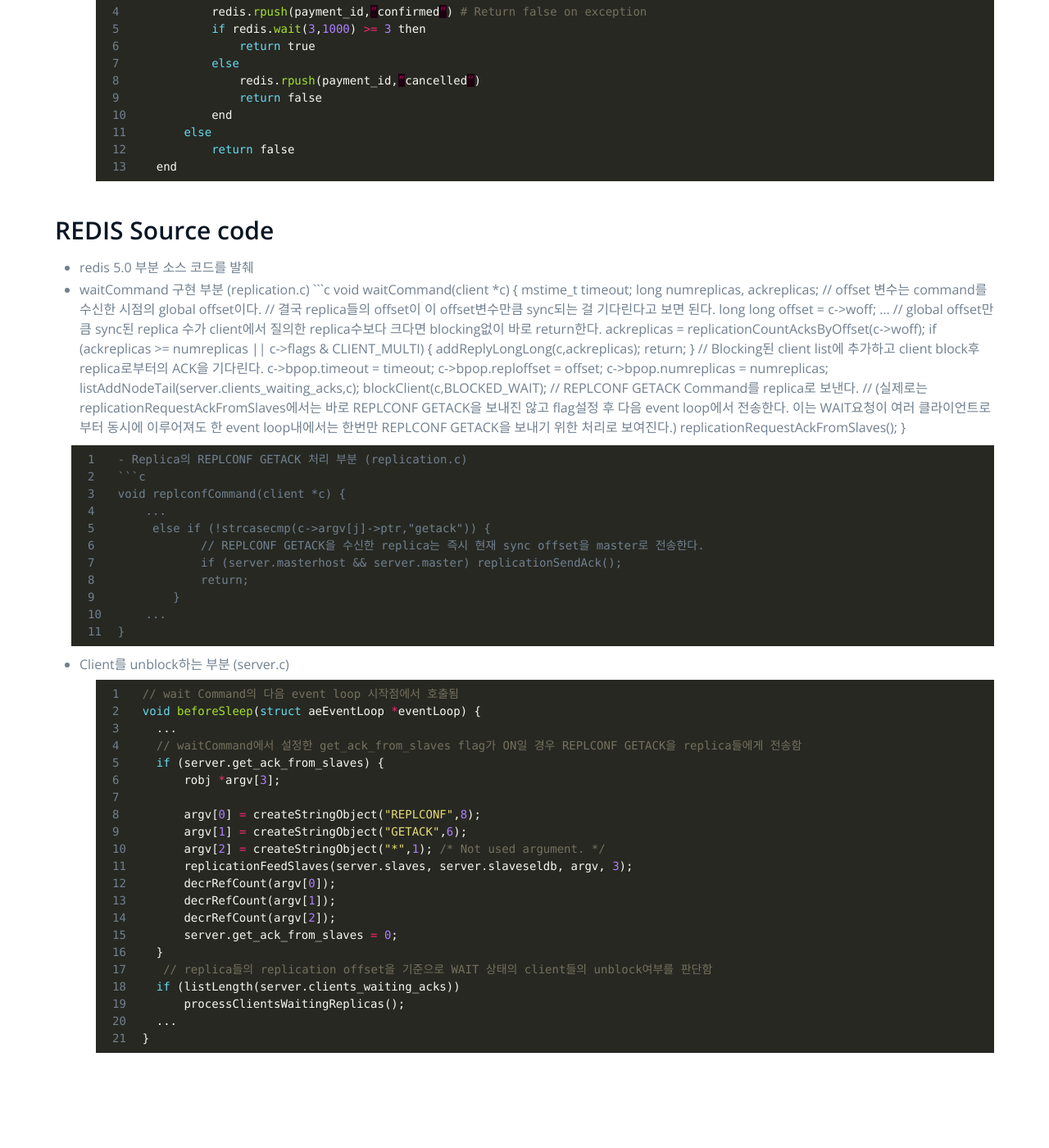
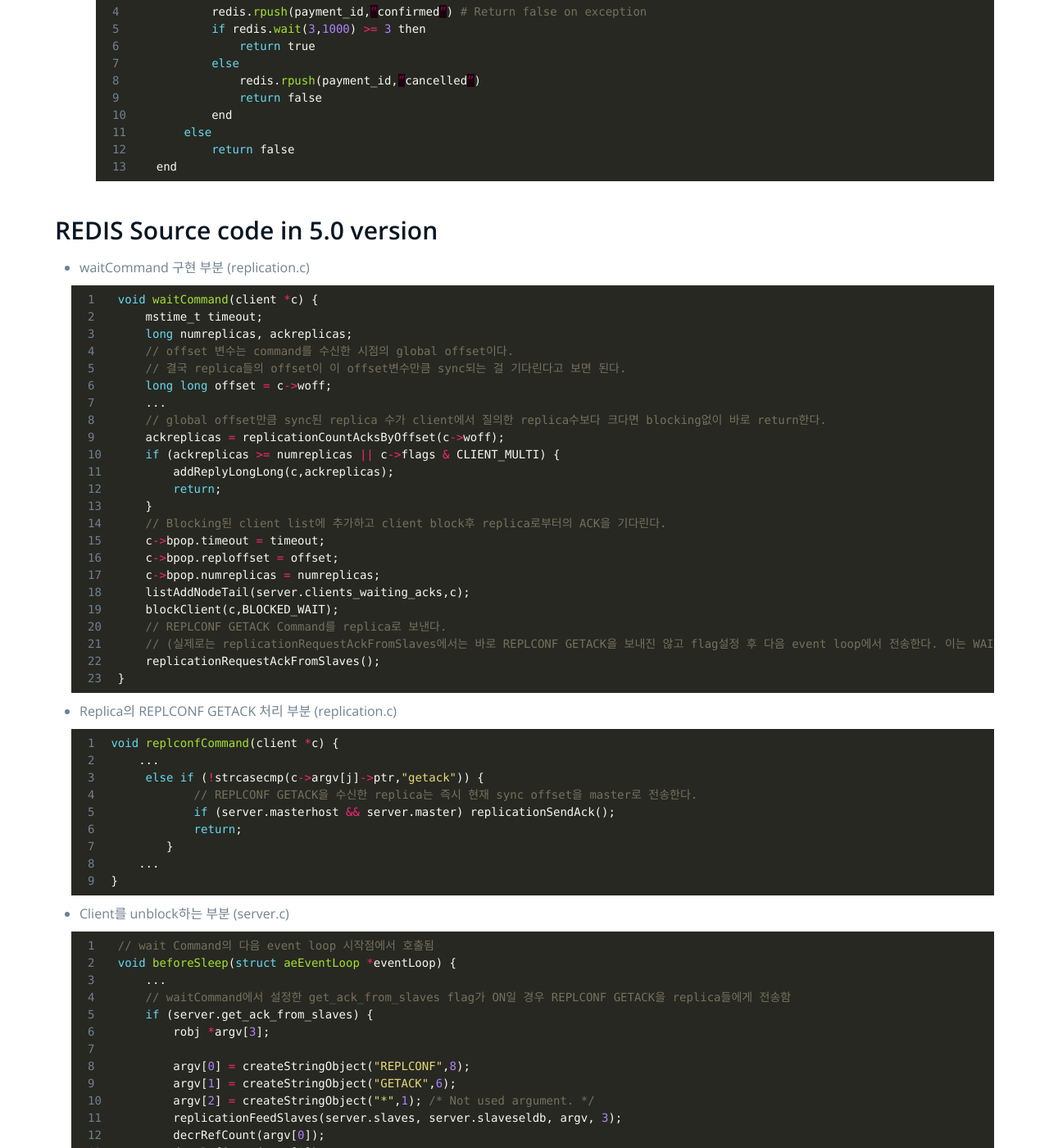
Before and after one commit to mnms/www, a Jekyll site: the page built from _posts/2020-09-09-redis-WAIT-command.md, in a window 1280 px wide and 1400 px high, scrolled down 1483 px. Shown: the whole window at 82% size. Built offline with Jekyll 4.4.1, drawn with Linux system fonts in a browser that asks for light colours.

Commit message:
Fix a broken code block.

````diff
--- a/_posts/2020-09-09-redis-WAIT-command.md
+++ b/_posts/2020-09-09-redis-WAIT-command.md
@@ -54,10 +54,10 @@
     end
 ```
 
-## REDIS Source code
-- redis 5.0 부분 소스 코드를 발췌
+## REDIS Source code in 5.0 version
 - waitCommand 구현 부분 (replication.c)
-```c
+
+```cpp
 void waitCommand(client *c) {
     mstime_t timeout;
     long numreplicas, ackreplicas;
@@ -81,10 +81,11 @@
     // (실제로는 replicationRequestAckFromSlaves에서는 바로 REPLCONF GETACK을 보내진 않고 flag설정 후 다음 event loop에서 전송한다. 이는 WAIT요청이 여러 클라이언트로 부터 동시에 이루어져도 한 event loop내에서는 한번만 REPLCONF GETACK을 보내기 위한 처리로 보여진다.)
     replicationRequestAckFromSlaves();
 }
+```
 
-```
 - Replica의 REPLCONF GETACK 처리 부분 (replication.c)
-```c
+
+```cpp
 void replconfCommand(client *c) {
     ...
      else if (!strcasecmp(c->argv[j]->ptr,"getack")) {
@@ -95,8 +96,10 @@
     ...
 }
 ```
+
 - Client를 unblock하는 부분 (server.c)
-```c
+
+```cpp
 // wait Command의 다음 event loop 시작점에서 호출됨
 void beforeSleep(struct aeEventLoop *eventLoop) {
     ...
````
